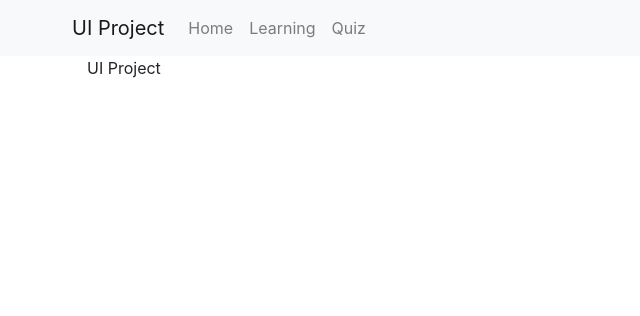
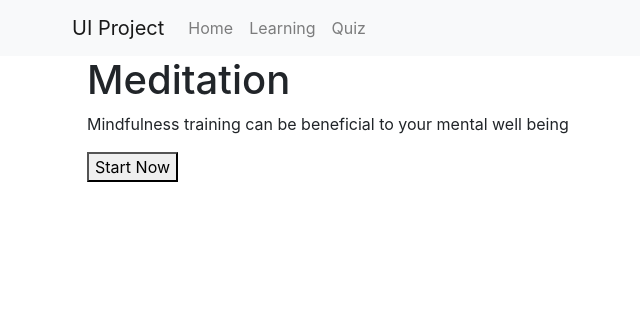
Before and after one commit to Alexsouthwick/UIproject, a Flask app: page / in a window 1280 px wide. Shown: the top 316 px of the page, without its empty margins (13-653 px from the left). Run offline with Flask 2, Linux system fonts and the light colour scheme; some libraries are stand-ins or nearby versions.

Commit message:
Added homepage layout

```diff
--- a/server.py
+++ b/server.py
@@ -54,6 +54,10 @@ def quiz(id=None):
 def quiz_end():
    return render_template('quiz_end.html')
 
+@app.route('/learning')
+def learning():
+   return render_template()
+
 
 if __name__ == '__main__':
    app.run(debug = True)
--- a/templates/homepage.html
+++ b/templates/homepage.html
@@ -7,9 +7,18 @@
 <script>
 </script>
 
-<div class = "container">
-    <div class = "homepage">
-        UI Project
+<div class= "container">
+    <div class="row">
+        <div class="col-6">
+            <div class="hero-container">
+                <h1>Meditation</h1>
+                <p>Mindfulness training can be beneficial to your mental well being</p>
+                <button>Start Now</button>
+            </div>
+        </div>
+        <div class="col-6">
+            <img>
+        </div>
     </div>
 </div>
 
```
